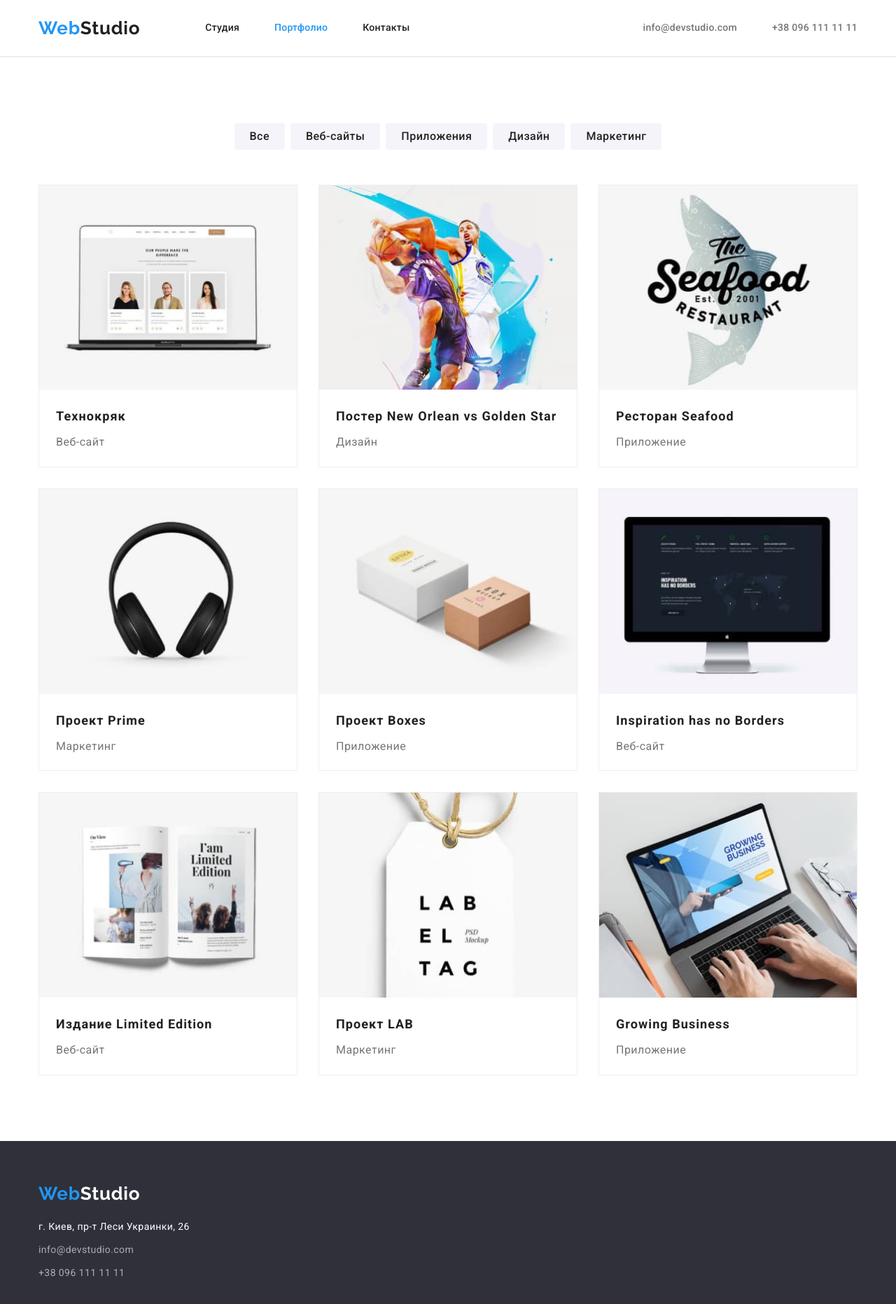
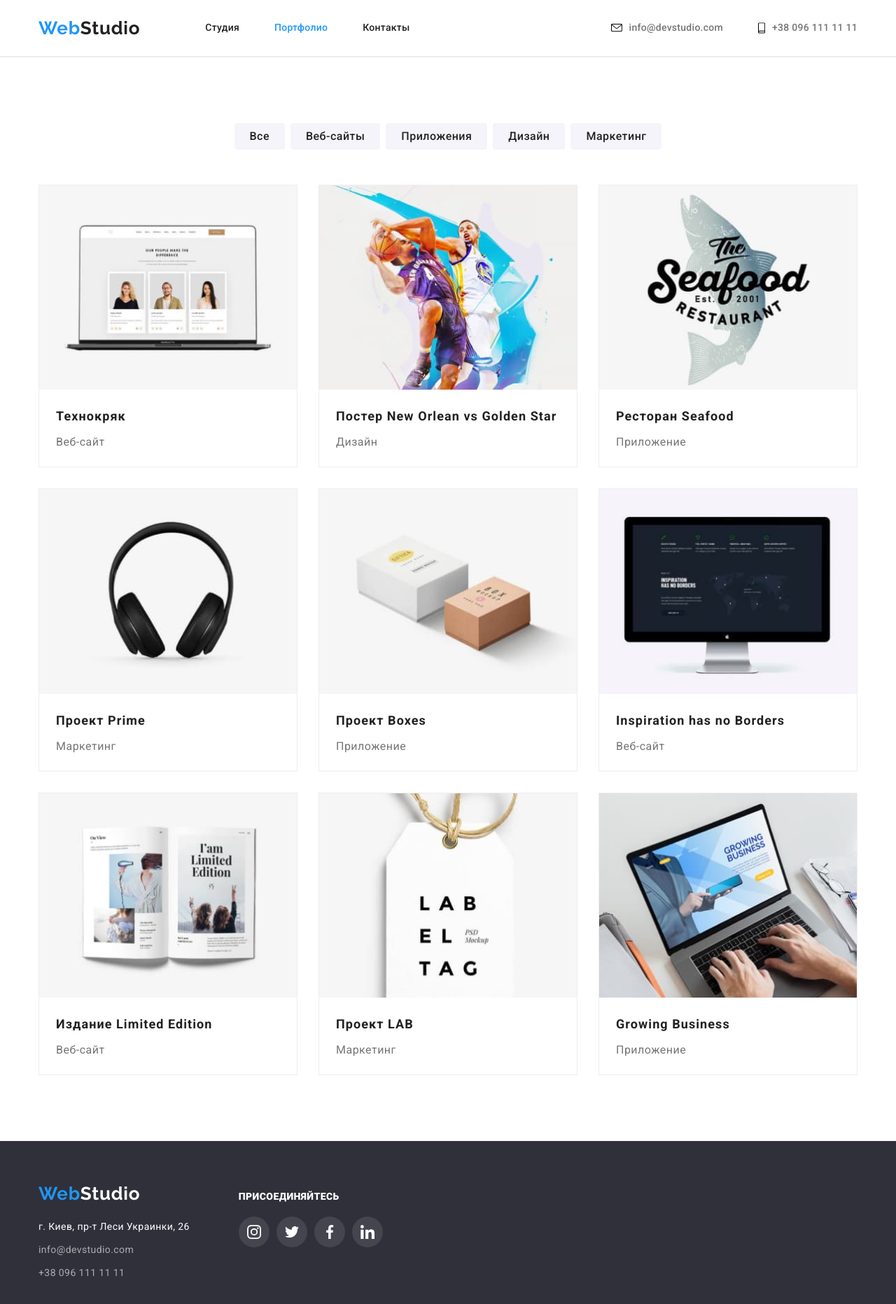
Before and after one commit to ihor-nechyporenko/goit-markup-hw-04, a plain HTML site: page portfolio.html in a window 1280 px wide. Shown: the whole page at 70% size. Drawn offline with nearby package versions, Linux system fonts and the light colour scheme.

Commit message:
Footer & header upgrade

```diff
--- a/css/styles.css
+++ b/css/styles.css
@@ -62,6 +62,17 @@ footer (secondary bg color) #2F303A */
         padding: 0px;
         margin: 0px;
         list-style: none;
+    }
+
+    .visually-hidden {
+        position: absolute !important;
+        clip: rect(1px 1px 1px 1px);
+        clip: rect(1px, 1px, 1px, 1px);
+        padding:0 !important;
+        border:0 !important;
+        height: 1px !important;
+        width: 1px !important;
+        overflow: hidden;
     }
 
     .logo {
@@ -404,9 +415,10 @@ footer (secondary bg color) #2F303A */
     }
 
     .contacts-header {
-        display: block;
+        display: flex;
         padding-top: 32px;
         padding-bottom: 32px;
+        align-items: center;
 
         font-family: Roboto, sans-serif;
         font-weight: 500;
@@ -417,10 +429,20 @@ footer (secondary bg color) #2F303A */
         color: var(--primary-text-color);
     }
 
+    .icon-contacts {
+        margin-right: 10px;
+    }
+
     .contacts-header:hover,
     .contacts-header:focus {
         color: var(--accent-color);
     }
+
+    .contacts-header:hover .icon-contacts,
+    .contacts-header:focus .icon-contacts {
+        fill: var(--accent-color);
+    }
+
 
     /* Clients section */
 
@@ -471,7 +493,7 @@ footer (secondary bg color) #2F303A */
         border-color: var(--accent-color);;
     }
 
-    .clients-list:not(:last-child) {
+    .clients-flexbox > li:not(:last-child) {
         margin-right: 30px;
     }
 
@@ -530,6 +552,50 @@ footer (secondary bg color) #2F303A */
     .contacts-footer + .contacts-footer {
         margin-top: 9px;
     }
+
+    .join {
+        margin-bottom: 20px;
+
+        font-family: Roboto, sans-serif;
+        font-weight: 900;
+        font-size: 14px;
+        line-height: 1.14;
+        letter-spacing: 0.03em;
+
+        text-transform: uppercase;
+        color: var(--primary-bg-color);
+    }
+
+    .our-social-links {
+        display: flex;
+        width: 44px;
+        height: 44px;
+        justify-content: center;
+        align-items: center;
+
+        border-radius: 50%;
+        fill: var(--primary-bg-color);
+        background-color: rgba(255, 255, 255, 0.1);
+    }
+
+    .our-social-links:hover,
+    .our-social-links:focus {
+        background-color: var(--accent-color);
+    }
+
+    .footer-flexbox {
+        display: flex;
+    }
+
+    .address-container {
+        margin-right: 70px;
+    }
+
+    .join-container {
+        padding-top: 12px;
+    }
+
+
 
     /* ./Portfolio.html */
 
--- a/portfolio.html
+++ b/portfolio.html
@@ -28,10 +28,20 @@
 
             <ul class="list contacts">
                 <li>
-                        <a href="mailto:info@devstudio.com" class="contacts-header">info@devstudio.com</a>
+                    <a href="mailto:info@devstudio.com" class="contacts-header">
+                        <svg class="icon-contacts" width="16" height="12">
+                            <use href="./imeges/icons/sprite.svg#icon-envelope"></use>
+                        </svg>
+                        info@devstudio.com
+                    </a>
                 </li>
                 <li>
-                        <a href="tel:+380961111111" class="contacts-header">+38 096 111 11 11</a>
+                    <a href="tel:+380961111111" class="contacts-header">
+                        <svg class="icon-contacts" width="10" height="16">
+                            <use href="./imeges/icons/sprite.svg#icon-smartphone"></use>
+                        </svg>
+                        +38 096 111 11 11
+                    </a>
                 </li>
             </ul>
         </div>
@@ -39,7 +49,7 @@
         <span class="line"></span>
     <main>
         <div class="container">
-                <h1 hidden>Портфолио</h1>
+                <h1 class="visually-hidden">Портфолио</h1>
             <ul class="list filter">
                 <li>
                     <button type="button" class="btn">Все</button>
@@ -61,7 +71,7 @@
 
         <section class="portfolio-section">
             <div class="container">
-                <h2 hidden>Примеры наших работ</h2>
+                <h2 class="visually-hidden">Примеры наших работ</h2>
                 <ul class="list portfolio">
                     <li class="portfolio-list">
                         <img src="./imeges/portfolio/img-1.jpg" width="370" height="294" alt="Страница сайта на ноутбуке">
@@ -114,7 +124,8 @@
     </main>
 
     <footer id="contacts" class="footer">
-        <div class="container">
+        <div class="container footer-flexbox">
+            <div class="address-container">
                 <a href="./index.html" class="logo">Web<span class="logo-footer">Studio</span></a>
                 <address class="address-flexbox">
                     <p class="address">г. Киев, пр-т Леси Украинки, 26</p>
@@ -122,6 +133,41 @@
                     <a href="tel:+380961111111" class="contacts-footer">+38 096 111 11 11</a>
                 </address>
             </div>
+
+            <div class="join-container">
+                <p class="join">Присоединяйтесь</p>
+                <ul class="list social">
+                    <li>
+                        <a href="" class="our-social-links">
+                            <svg class="social-icons">
+                                <use href="./imeges/icons/sprite.svg#icon-instagram"></use>
+                            </svg>
+                        </a>
+                    </li>
+                    <li>
+                        <a href="" class="our-social-links">
+                            <svg class="social-icons">
+                                <use href="./imeges/icons/sprite.svg#icon-twitter"></use>
+                            </svg>
+                        </a>
+                    </li>
+                    <li>
+                        <a href="" class="our-social-links">
+                            <svg class="social-icons">
+                                <use href="./imeges/icons/sprite.svg#icon-facebook"></use>
+                            </svg>
+                        </a>
+                    </li>
+                    <li>
+                        <a href="" class="our-social-links">
+                            <svg class="social-icons">
+                                <use href="./imeges/icons/sprite.svg#icon-linkedin"></use>
+                            </svg>
+                        </a>
+                    </li>
+                </ul>
+            </div>
+        </div>
     </footer>
 
 </body>
```
Also changed, not shown: index.html (+56 -10 lines), imeges/icons/envelope.svg (deleted), imeges/icons/smartphone.svg (deleted), imeges/icons/sprite.svg. Lines whose indentation alone changed are shown as unchanged.
